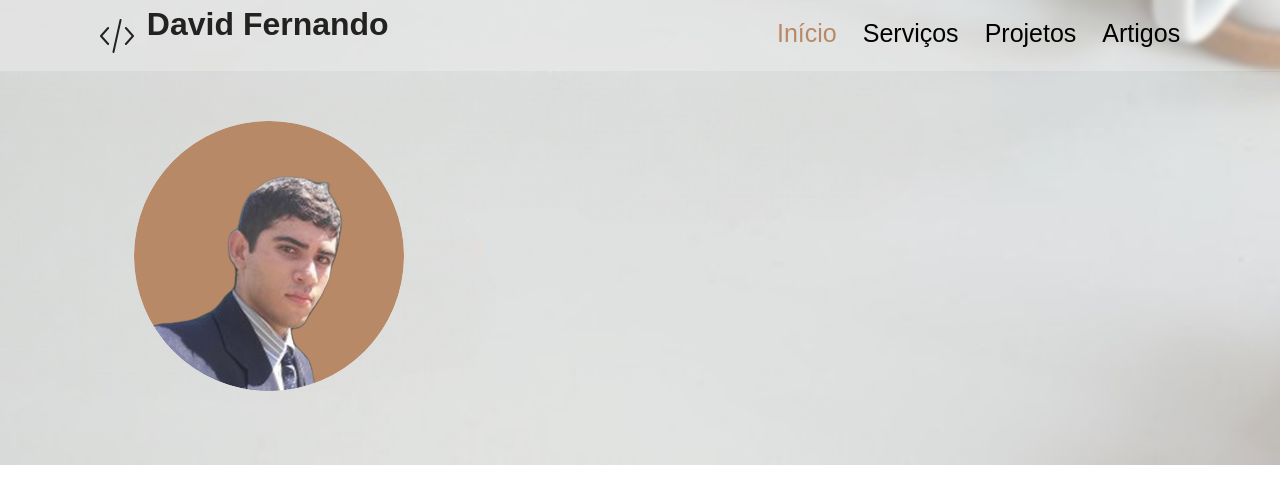
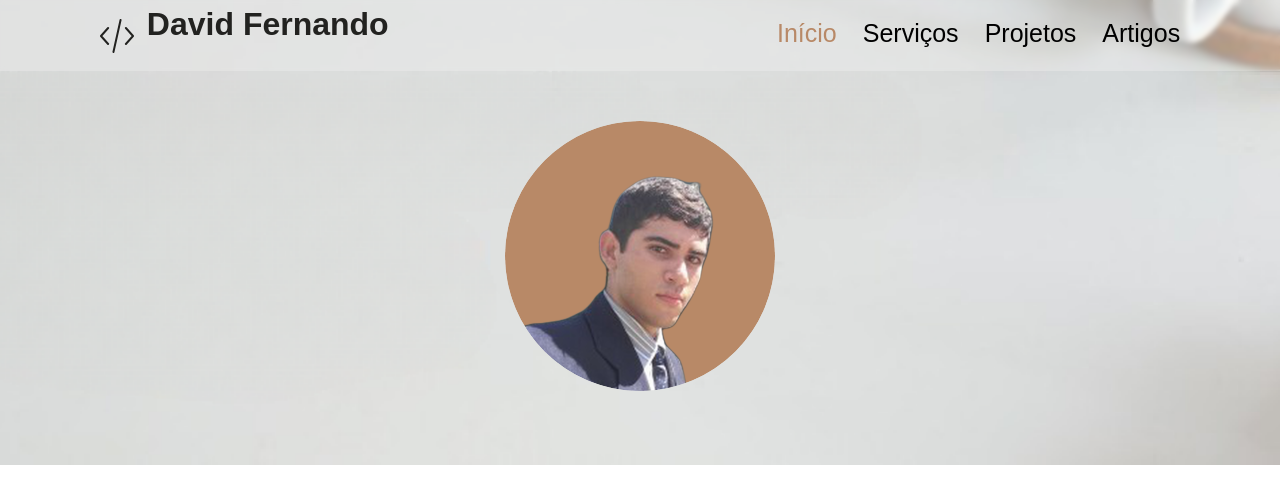
Before and after one commit to david-fernando/davidfernandodev, a Next.js app: page / in a window 1280 px wide. Shown: the top 504 px of the page. Built offline with nearby package versions, Linux system fonts and the light colour scheme.

Commit message:
Update Banner.module.css

```diff
--- a/src/styles/components/Banner.module.css
+++ b/src/styles/components/Banner.module.css
@@ -1,5 +1,5 @@
 .bannerContainer {
-  @apply flex items-center justify-start;
+  @apply flex items-center justify-center;
   width: 100dvw;
   height: 481px;
   background-repeat: no-repeat;
@@ -8,7 +8,6 @@
   background-image: url('../../images/background.png');
   position: absolute;
   top: -16px;
-  padding-left: 134px;
 }
 
 .bannerContainer > img {
@@ -18,3 +17,8 @@
   width: 270px;
   height: 270px;
 }
+
+.content {
+  @apply flex items-center;
+  width: 84.4dvw;
+}
```
